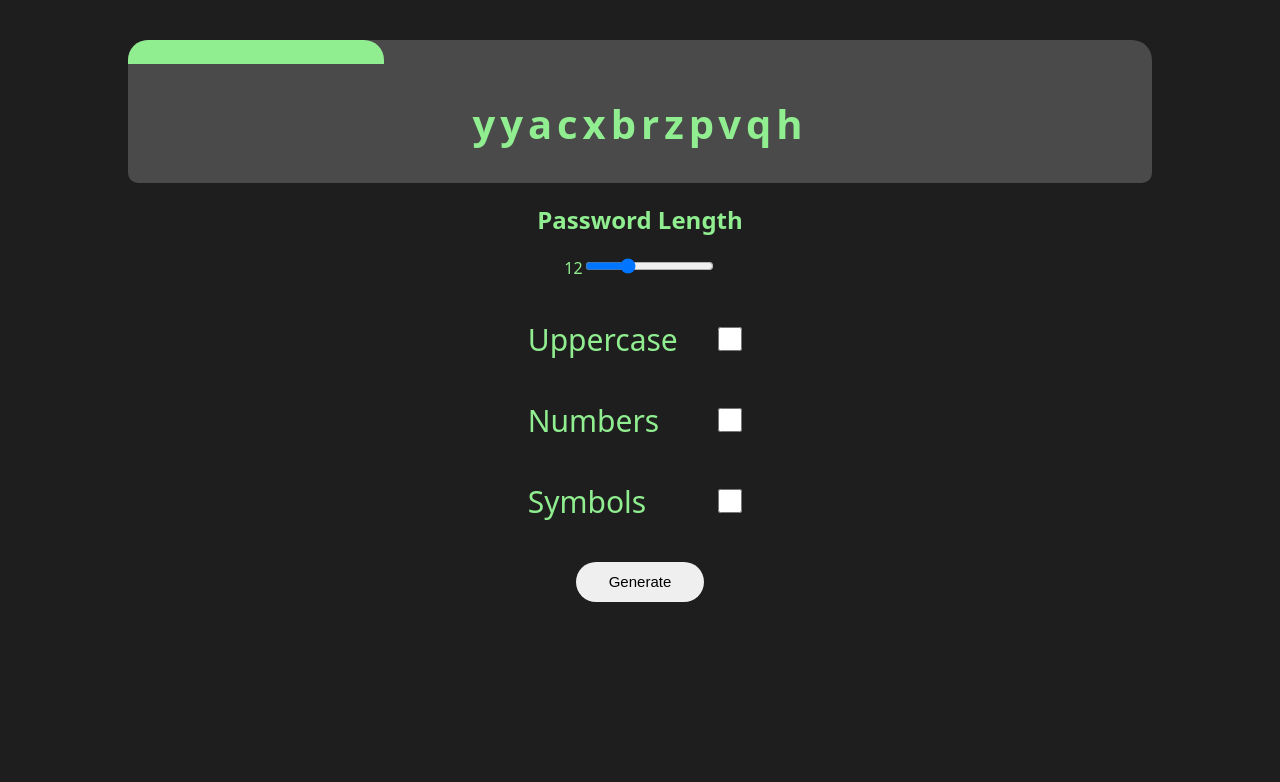
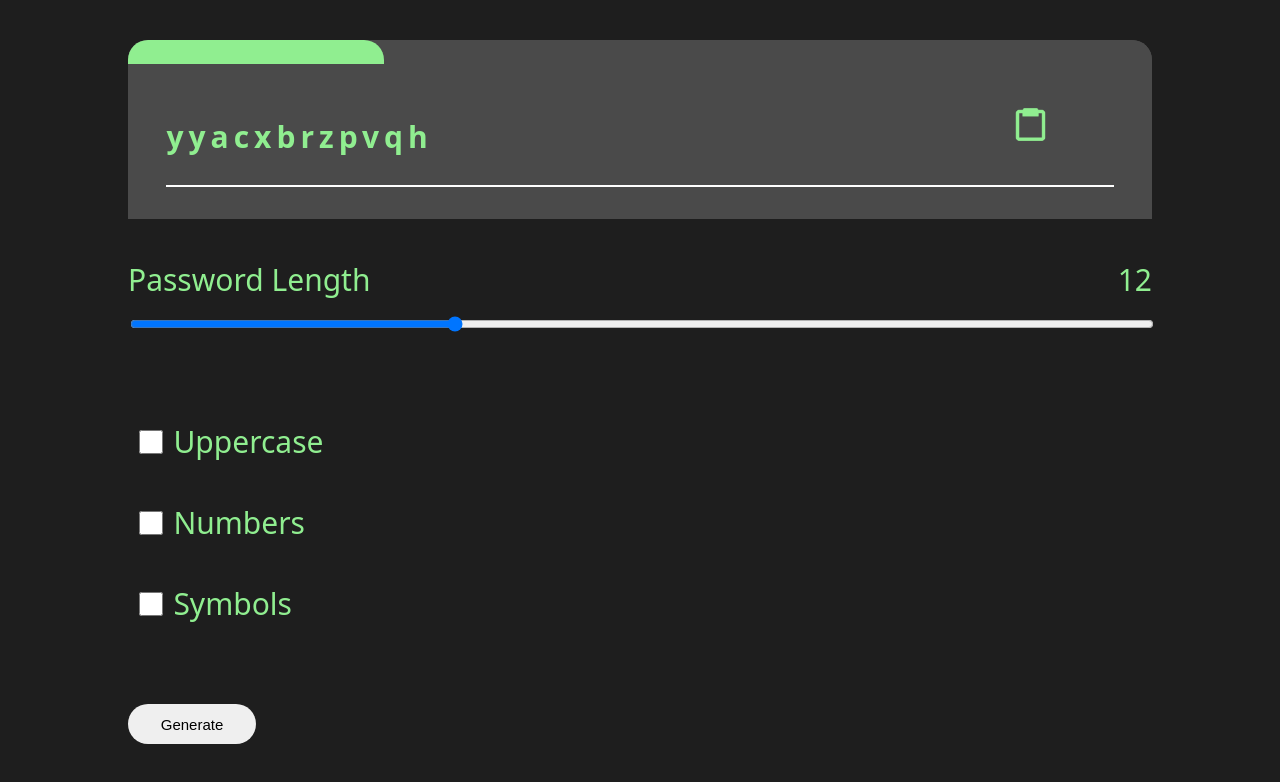
Before and after one commit to jegirhiny/password-generator, a React (Create React App) app: page / in a window 1280 px wide. Shown: the top 782 px of the page. Built offline with nearby package versions, Linux system fonts and the light colour scheme.

Commit message:
changed form layout and began styling components

```diff
--- a/src/components/password-display/password-display.component.jsx
+++ b/src/components/password-display/password-display.component.jsx
@@ -1,5 +1,5 @@
-import { useState } from "react";
 import "./password-display.styles.css"
+import clipboard from '../../images/clipboard.png'
 import PasswordStrength from "../password-strength/password-strength.component";
 
 const PasswordDisplay = ({ password }) => {
@@ -10,7 +10,11 @@ const PasswordDisplay = ({ password }) => {
     return (
         <div className="display">
             <PasswordStrength password={password} />
-            <h1 className="password" onClick={handleClick}>{password}</h1>
+            <div className="password-group">
+                <h1 className="password">{password}</h1>
+                <img src={clipboard} alt="Copy" className="image" onClick={handleClick}/>
+            </div>
+            <div className="break"></div>
         </div>
     );
 }
--- a/src/components/password-display/password-display.styles.css
+++ b/src/components/password-display/password-display.styles.css
@@ -1,21 +1,53 @@
 .display {
     margin-top: 5vh;
-    width: 100vw;
+    width: 80vw;
+    border-top-left-radius: 20px;
+    border-top-right-radius: 20px;
     display: flex;
+    background-color: #4a4a4a;
     flex-direction: column;
     justify-content: center;
     align-items: center;
+    padding-bottom: 4vh;
+}
+
+.password-group {
+    display: flex;
+    flex-direction: row;
+    align-items: center;
+    width: 80vw;
+}
+
+.break {
+    background-color: #ffffff;
+    height: 2px;
+    width: 74vw;
 }
 
 .password {
-    font-size: 40px;
+    font-size: 30px;
+    width: 63vw;
+    padding: 4vh 0 1vh 3vw;
     letter-spacing: 5px;
-    margin: 0;
-    width: 80vw;
-    padding: 4vh 0;
-    background-color: #4a4a4a;
-    border-bottom-left-radius: 10px;
-    border-bottom-right-radius: 10px;
+    margin-right: 3vw;
     color: #90ee90;
+    text-align: left;
+}
+
+.generate {
+    font-size: 15px;
     cursor: pointer;
+    border-radius: 20px;
+    border: none;
+    height: 5vh;
+    width: 10vw;
 }
+
+.generate:hover {
+    background-color: #d1d1d1;
+}
+
+.image {
+    cursor: pointer;
+    width: 3vw;
+}
--- a/src/components/password-form/password-form.component.jsx
+++ b/src/components/password-form/password-form.component.jsx
@@ -42,28 +42,30 @@ const PasswordForm = ({ submitFormData }) => {
 
     return (
         <form onSubmit={handleSubmit}>
-            <div>
-                <h2>Password Length</h2>
-                <div>
+            <div className="col">
+                <div className="range-cont">
+                    <label>Password Length</label>
                     <label htmlFor='length'>{formData.length}</label>
-                    <input name='length' type='range' min={1} max={36} value={formData.length} step={1} onChange={handleChange}/>
+                </div>
+                <div className="range-wrapper">
+                    <input className="range" name='length' type='range' min={1} max={36} value={formData.length} step={1} onChange={handleChange}/>
                 </div>
             </div>
-            <div className="checkbox-col">
-                <div className="checkbox-row">
+            <div className="col">
+                <div className="row">
+                    <input name='uppercase' type='checkbox' onChange={handleChange}/>
                     <label htmlFor='uppercase'>Uppercase</label>
-                    <input name='uppercase' type='checkbox' onChange={handleChange}/>
                 </div>
-                <div className="checkbox-row">
+                <div className="row">
+                    <input name='numbers' type='checkbox' onChange={handleChange}/>
                     <label htmlFor='numbers'>Numbers</label>
-                    <input name='numbers' type='checkbox' onChange={handleChange}/>
                 </div>
-                <div className="checkbox-row">
+                <div className="row">
+                    <input name='symbols' type='checkbox' onChange={handleChange}/>
                     <label htmlFor='symbols'>Symbols</label>
-                    <input name='symbols' type='checkbox' onChange={handleChange}/>
                 </div>
             </div>
-            <button className="generate">Generate</button>
+            <input className="col generate" type='submit' value='Generate'/>
         </form>
     );
 }
--- a/src/components/password-form/password-form.styles.css
+++ b/src/components/password-form/password-form.styles.css
@@ -1,34 +1,48 @@
 form {
     color: #90ee90;
+    display: flex;
+    flex-direction: column;
+    font-size: 30px;
 }
 
-.checkbox-row {
+.col {
+    margin: 5vh;
+}
+
+.row {
     display: flex;
     align-items: center;
     text-align: start;
-    margin: 5vh;
 }
 
-.checkbox-row label {
-    font-size: 30px;
+.row label {
     width: 14vw;
 }
 
-.checkbox-row input[type=checkbox] {
+.row:not(:first-child) {
+    margin-top: 5vh;
+}
+
+.row input[type=checkbox] {
     cursor: pointer;
     height: 3vh;
     width: 3vw;
 }
 
-.generate {
-    font-size: 15px;
-    cursor: pointer;
-    border-radius: 20px;
-    border: none;
-    height: 5vh;
-    width: 10vw;
+.pwd-length {
+    font-weight: 300;
 }
 
-.generate:hover {
-    background-color: #d1d1d1;
+.range-cont {
+    width: 80vw;
+    display: flex;
+    justify-content: space-between;
 }
+
+.range-wrapper {
+    width: 80vw;
+}
+
+.range {
+    width: inherit;
+}
```
Also changed, not shown: src/images/clipboard.png (added).
